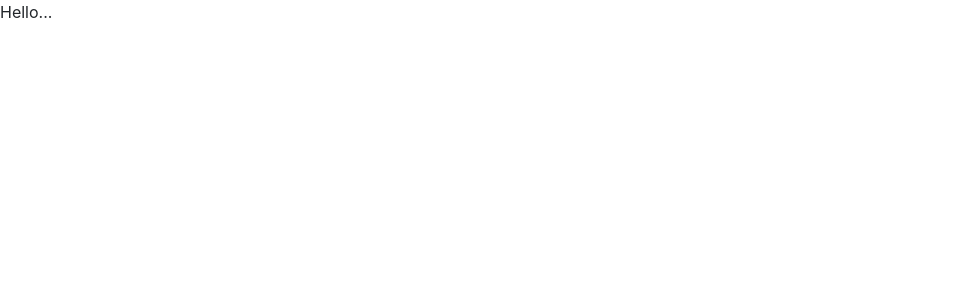
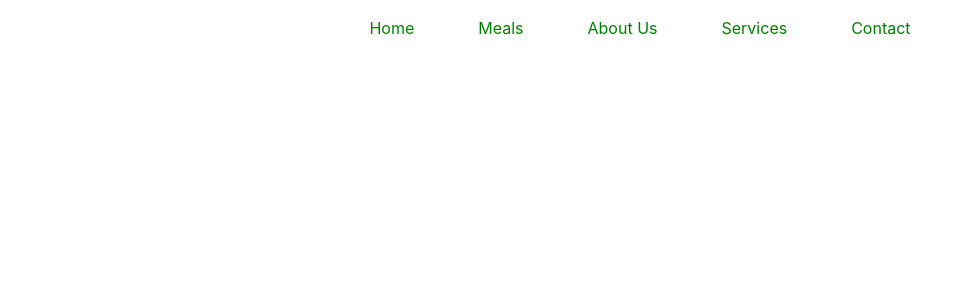
Before and after one commit to Olusamimaths/Fast-Fast-Food, a React (Create React App) app: page / in a window 1280 px wide. Shown: the top 300 px of the page, without its empty margins (0-973 px from the left). Built offline with nearby package versions, Linux system fonts and the light colour scheme.

Commit message:
Navbar implemented

```diff
--- a/src/components/App/App.tsx
+++ b/src/components/App/App.tsx
@@ -1,6 +1,6 @@
 import React from "react";
 import Navbar from "../Navbar";
-import "../../styles/app.scss";
+import "../../styles/App.scss";
 
 function App(): JSX.Element {
   return (
--- a/src/components/Navbar/Navbar.tsx
+++ b/src/components/Navbar/Navbar.tsx
@@ -1,12 +1,32 @@
 import React from "react";
-import Container from "react-bootstrap/Container";
-import Row from "react-bootstrap/Row";
+import Navbar from "react-bootstrap/Navbar";
+import Nav from "react-bootstrap/Nav";
+import "../../styles/Navbar.scss";
 
 function navbar(): JSX.Element {
   return (
-    <Container fluid>
-      <Row>Hello...</Row>
-    </Container>
+    <Navbar collapseOnSelect expand="lg">
+      <Navbar.Toggle aria-controls="basic-navbar-nav" />
+      <Navbar.Collapse id="basic-navbar-nav">
+        <Nav className="m-auto green-links">
+          <Nav.Link href="#" className="mx-4">
+            Home
+          </Nav.Link>
+          <Nav.Link href="##" className="mx-4">
+            Meals
+          </Nav.Link>
+          <Nav.Link href="###" className="mx-4">
+            About Us
+          </Nav.Link>
+          <Nav.Link href="####" className="mx-4">
+            Services
+          </Nav.Link>
+          <Nav.Link href="#####" className="mx-4">
+            Contact
+          </Nav.Link>
+        </Nav>
+      </Navbar.Collapse>
+    </Navbar>
   );
 }
 
--- /dev/null
+++ b/src/styles/Navbar.scss
@@ -0,0 +1,11 @@
+.green-links a {
+  color: green !important;
+}
+
+.green-links a:hover {
+  color: grey !important;
+}
+
+.green-links a.active {
+  font-weight: bold;
+}
--- a/src/styles/app.scss
+++ b/src/styles/app.scss
@@ -38,3 +38,8 @@
     transform: rotate(360deg);
   }
 }
+
+// .navbar-light .navbar-nav .nav-link.active {
+//   font-weight: bold;
+//   color: green;
+// }
```
Also changed, not shown: src/utils/index.tsx (deleted).
